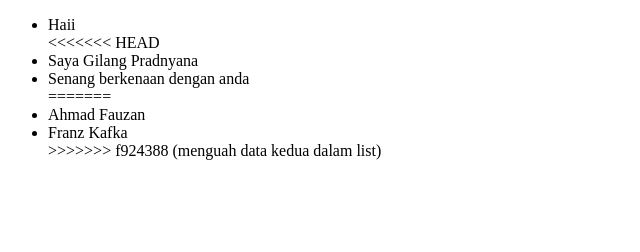
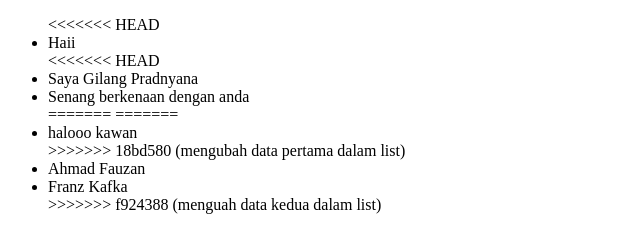
Before and after one commit to GilangPradnyana/git-connect, a plain HTML site: page index.html in a window 1280 px wide. Shown: the whole page, without its empty margins (0-640 px from the left). Drawn offline with Linux system fonts and the light colour scheme.

Commit message:
merge conflict 1.3

```diff
--- a/index.html
+++ b/index.html
@@ -7,11 +7,15 @@
 </head>
 <body>
     <ul>
+<<<<<<< HEAD
         <li>Haii</li>
 <<<<<<< HEAD
         <li>Saya Gilang Pradnyana</li>
         <li>Senang berkenaan dengan anda </li>
 =======
+=======
+        <li>halooo kawan</li>
+>>>>>>> 18bd580 (mengubah data pertama dalam list)
         <li>Ahmad Fauzan</li>
         <li>Franz Kafka</li>
 >>>>>>> f924388 (menguah data kedua dalam list)
```
